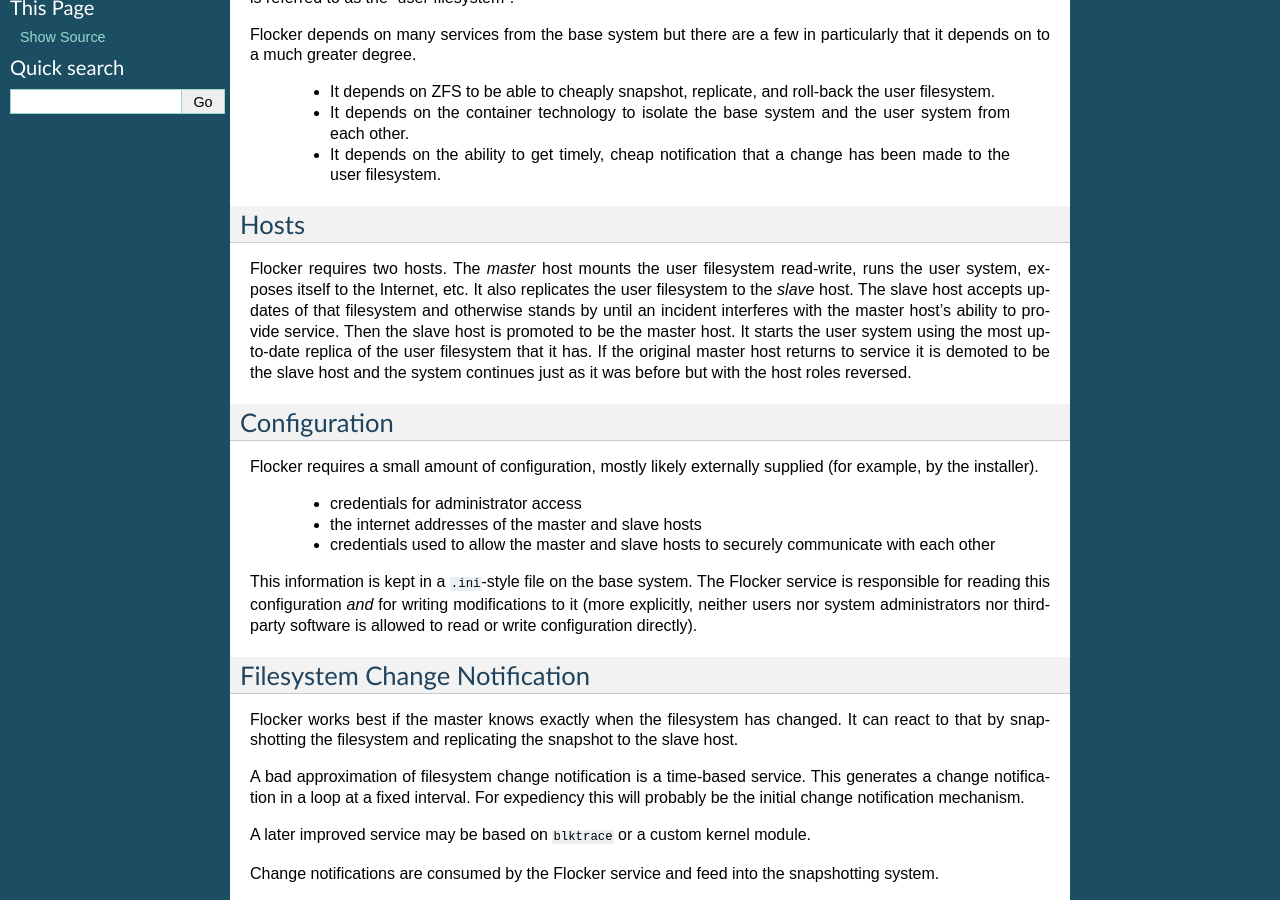
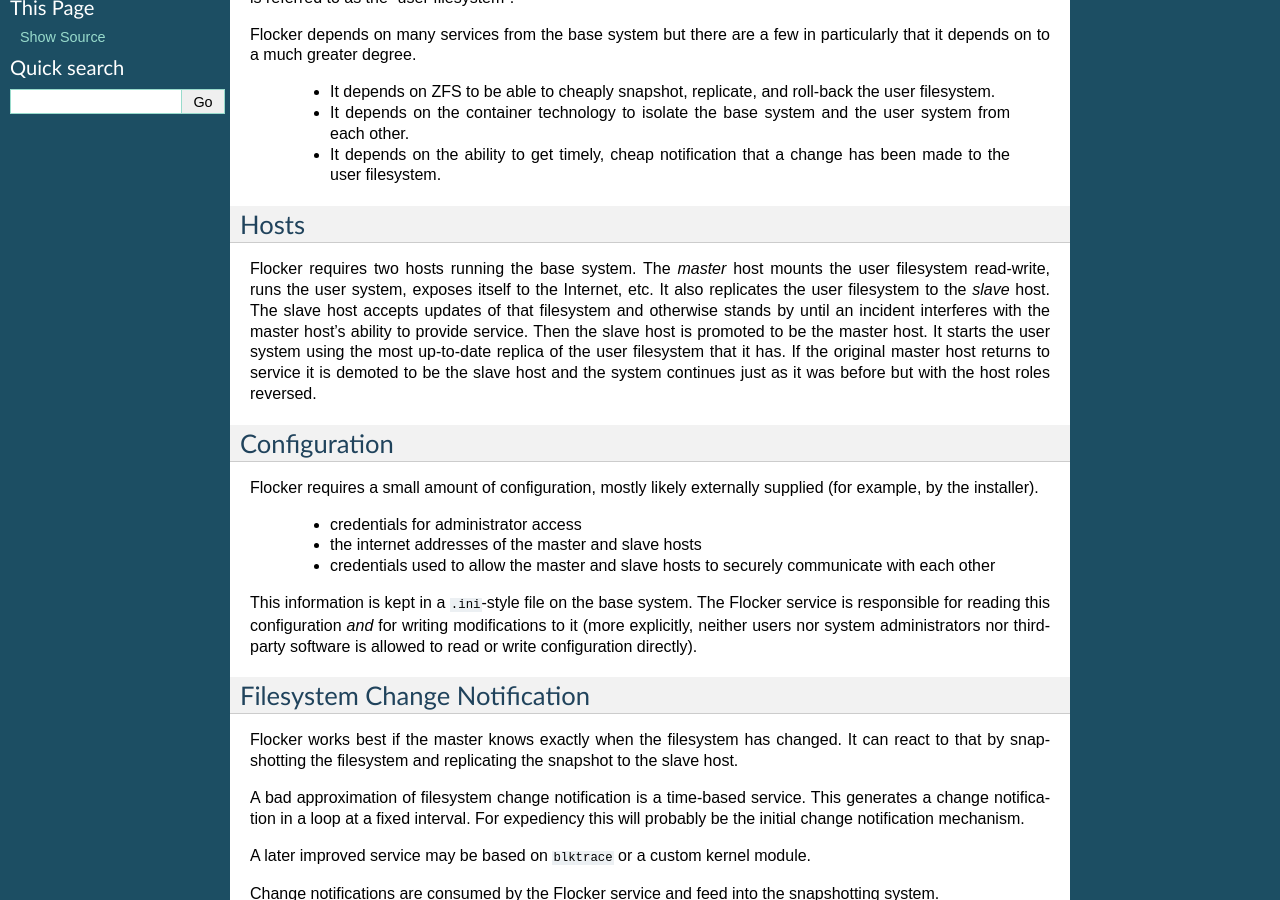
Before and after one commit to ClusterHQ/flocker, a Sphinx documentation site: the page built from docs/architecture.rst, in a window 1280 px wide and 900 px high, scrolled down 302 px. Built offline with Sphinx 7.4.7, drawn with Linux system fonts in a browser that asks for light colours.

Commit message:
Make this more explicit.  You can install the base system on two VMs and run them on one host if you want (eg for testing).  ie, this is really just about having two instances of the service running.

```diff
--- a/docs/architecture.rst
+++ b/docs/architecture.rst
@@ -23,7 +23,7 @@
 Hosts
 =====
 
-Flocker requires two hosts.
+Flocker requires two hosts running the base system.
 The *master* host mounts the user filesystem read-write, runs the user system, exposes itself to the Internet, etc.
 It also replicates the user filesystem to the *slave* host.
 The slave host accepts updates of that filesystem and otherwise stands by until an incident interferes with the master host's ability to provide service.
```
